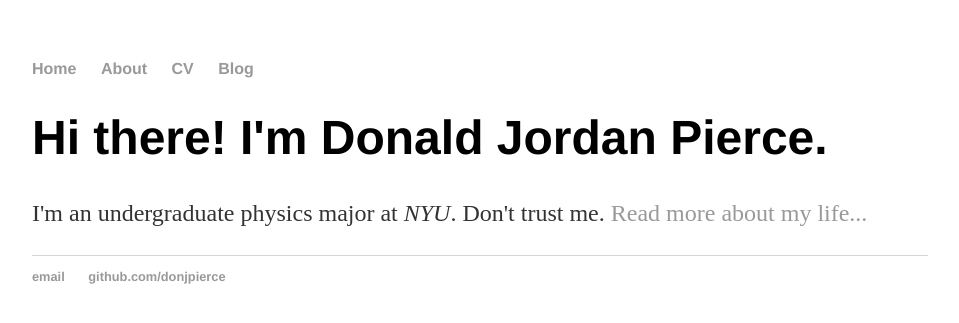
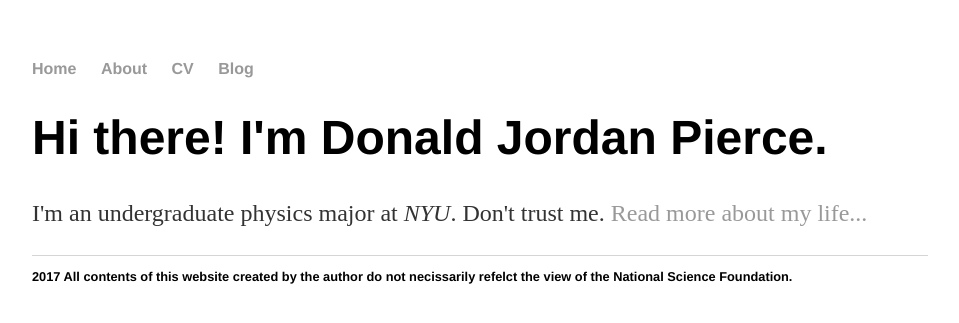
Before and after one commit to donjpierce/donjpierce.github.io, a Jekyll site: the page built from index.html, in a window 1280 px wide. Shown: the top 323 px of the page, without its empty margins (160-1119 px from the left). Built offline with Jekyll 4.4.1, drawn with Linux system fonts in a browser that asks for light colours.

Commit message:
Update default.html

```diff
--- a/_layouts/default.html
+++ b/_layouts/default.html
@@ -21,8 +21,8 @@
 			</div><!-- /.container -->
 			<footer>
 	    		<ul>
-	        		<li><a href="mailto:don.j.pierc@gmail.com">email</a></li>
-	        		<li><a href="https://github.com/donjpierce">github.com/donjpierce</a></li>
+	        		2017
+	        		All contents of this website created by the author do not necissarily refelct the view of the National Science Foundation.
 				</ul>
 			</footer>
 		</body>
```
